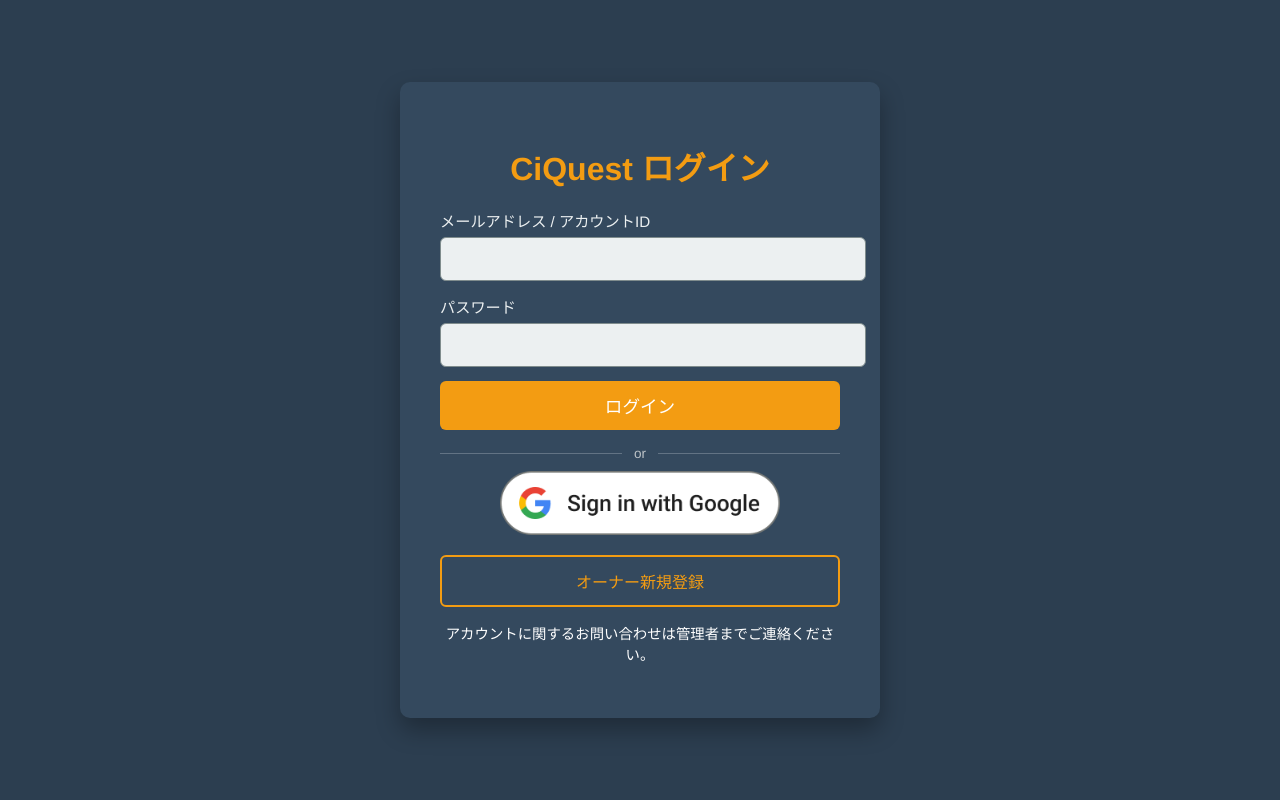
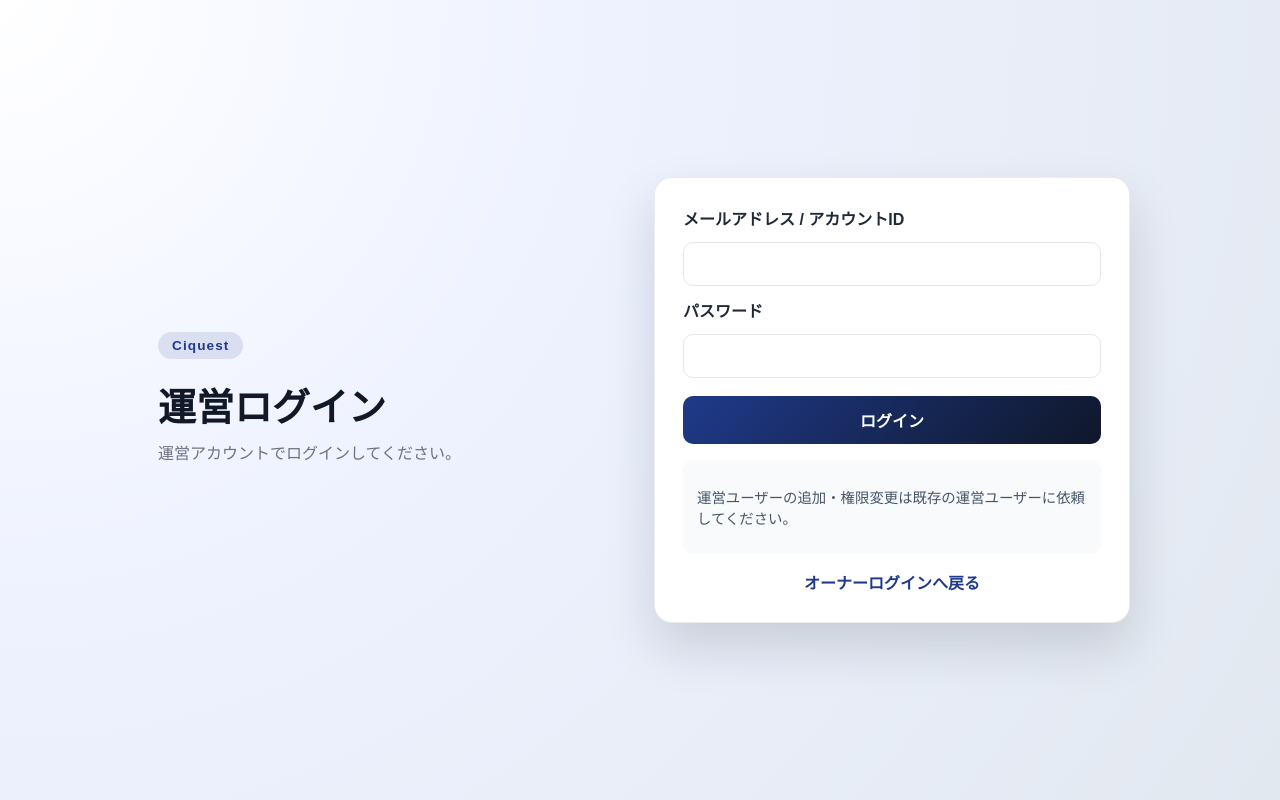
Before and after one commit to Tjungami/CiquestWebApp, a Django app: page /login/?role=admin in a window 1280 px wide. Run offline with Django 5.2, Linux system fonts and the light colour scheme; some libraries are stand-ins or nearby versions.

Commit message:
Split admin login UI and remove Google from owner login

```diff
--- a/admin_panel/views.py
+++ b/admin_panel/views.py
@@ -49,7 +49,7 @@ def _ensure_admin(request):
 
 def _redirect_if_not_admin(request):
     if not _ensure_admin(request):
-        return redirect("login")
+        return redirect(f"{reverse('login')}?role=admin")
     return None
 
 
--- a/ciquest_server/views.py
+++ b/ciquest_server/views.py
@@ -67,6 +67,7 @@ def owner_entry(request):
 
 def unified_login(request):
     error = None
+    role = (request.GET.get("role") or "").strip().lower()
     if request.method == "POST":
         identifier = (request.POST.get("identifier") or "").strip()
         password = request.POST.get("password") or ""
@@ -124,7 +125,8 @@ def unified_login(request):
             else:
                 error = "Email address or password is incorrect."
 
-    return render(request, "common/login.html", {"error": error})
+    template_name = "common/login_admin.html" if role == "admin" else "common/login.html"
+    return render(request, template_name, {"error": error, "role": role})
 
 
 def unified_logout(request):
--- /dev/null
+++ b/static/css/admin/login.css
@@ -0,0 +1,180 @@
+:root {
+  color-scheme: light;
+  --ink: #111827;
+  --muted: #6b7280;
+  --bg: #f6f7fb;
+  --card: #ffffff;
+  --accent: #1f3a8a;
+  --accent-soft: rgba(31, 58, 138, 0.12);
+  --shadow: 0 24px 50px rgba(17, 24, 39, 0.15);
+}
+
+* {
+  box-sizing: border-box;
+}
+
+body.admin-login {
+  margin: 0;
+  font-family: "Noto Sans JP", "Hiragino Kaku Gothic ProN", "Yu Gothic", sans-serif;
+  background: radial-gradient(circle at top left, #ffffff 0%, #eef2ff 40%, #e2e8f0 100%);
+  color: var(--ink);
+  min-height: 100vh;
+  display: flex;
+  align-items: center;
+  justify-content: center;
+  padding: 32px 20px;
+}
+
+.login-shell {
+  width: min(980px, 100%);
+  display: grid;
+  grid-template-columns: repeat(auto-fit, minmax(280px, 1fr));
+  gap: 28px;
+  align-items: center;
+}
+
+.login-hero {
+  padding: 12px 8px;
+}
+
+.brand-chip {
+  display: inline-flex;
+  align-items: center;
+  padding: 6px 14px;
+  border-radius: 999px;
+  background: var(--accent-soft);
+  color: var(--accent);
+  font-weight: 700;
+  letter-spacing: 0.08em;
+  font-size: 0.85rem;
+}
+
+.login-hero h1 {
+  margin: 18px 0 8px;
+  font-size: clamp(28px, 4vw, 38px);
+}
+
+.login-hero p {
+  margin: 0;
+  color: var(--muted);
+  line-height: 1.7;
+}
+
+.login-card {
+  background: var(--card);
+  border-radius: 18px;
+  box-shadow: var(--shadow);
+  padding: 28px;
+  border: 1px solid rgba(17, 24, 39, 0.08);
+}
+
+.login-form {
+  display: flex;
+  flex-direction: column;
+  gap: 12px;
+}
+
+label {
+  font-weight: 600;
+  color: #1f2937;
+}
+
+input[type="text"],
+input[type="password"],
+input[type="email"] {
+  width: 100%;
+  padding: 12px 14px;
+  border-radius: 10px;
+  border: 1px solid #e5e7eb;
+  font-size: 1rem;
+}
+
+input:focus {
+  outline: none;
+  border-color: var(--accent);
+  box-shadow: 0 0 0 3px rgba(31, 58, 138, 0.18);
+}
+
+button {
+  margin-top: 6px;
+  width: 100%;
+  padding: 12px;
+  border: none;
+  border-radius: 10px;
+  background: linear-gradient(135deg, #1f3a8a, #0f172a);
+  color: #fff;
+  font-weight: 700;
+  cursor: pointer;
+  font-size: 1rem;
+  transition: transform 0.2s ease, box-shadow 0.2s ease;
+}
+
+button:hover {
+  transform: translateY(-1px);
+  box-shadow: 0 16px 30px rgba(15, 23, 42, 0.2);
+}
+
+.login-note {
+  margin-top: 16px;
+  padding: 12px 14px;
+  border-radius: 10px;
+  background: #f8fafc;
+  color: #475569;
+  font-size: 0.9rem;
+}
+
+.login-links {
+  margin-top: 16px;
+  text-align: center;
+}
+
+.login-links a {
+  color: var(--accent);
+  text-decoration: none;
+  font-weight: 600;
+}
+
+.login-links a:hover {
+  text-decoration: underline;
+}
+
+#error-message {
+  text-align: center;
+  color: #dc2626;
+  font-weight: 600;
+  margin: 0 0 12px;
+}
+
+.messages {
+  list-style: none;
+  padding: 0;
+  margin: 0 0 12px;
+}
+
+.messages li {
+  padding: 10px 12px;
+  border-radius: 8px;
+  margin-bottom: 8px;
+  font-size: 0.92rem;
+}
+
+.messages .success {
+  background: #ecfdf3;
+  color: #15803d;
+}
+
+.messages .info {
+  background: #eff6ff;
+  color: #1d4ed8;
+}
+
+.messages .error {
+  background: #fef2f2;
+  color: #b91c1c;
+}
+
+@media (max-width: 640px) {
+  .login-card {
+    padding: 22px;
+  }
+}
--- a/templates/common/login.html
+++ b/templates/common/login.html
@@ -3,13 +3,13 @@
 <html lang="ja">
 <head>
   <meta charset="UTF-8">
-  <title>CiQuest ログイン</title>
+  <title>オーナーログイン | CiQuest</title>
   <link rel="icon" href="{% static 'img/common/CIquest.ico' %}" type="image/x-icon">
   <link rel="stylesheet" href="{% static 'css/owner/login.css' %}">
 </head>
 <body>
   <div class="login-container">
-    <h1>CiQuest ログイン</h1>
+    <h1>オーナーログイン</h1>
 
     {% if messages %}
       <ul class="messages">
@@ -31,15 +31,6 @@
       <input type="password" name="password" id="password" autocomplete="current-password" required>
       <button type="submit">ログイン</button>
     </form>
-    <div class="oauth-divider"><span>or</span></div>
-    <a class="google-login" href="{% url 'google_owner_login' %}">
-      <img
-        src="{% static 'img/common/web_light_rd_SI@2x.png' %}"
-        alt="Googleでログイン"
-        class="google-btn"
-      >
-    </a>
-
     <div class="signup-button-wrapper">
       <a href="{% url 'signup' %}" class="signup-button">オーナー新規登録</a>
     </div>
--- /dev/null
+++ b/templates/common/login_admin.html
@@ -0,0 +1,50 @@
+{% load static %}
+<!DOCTYPE html>
+<html lang="ja">
+<head>
+  <meta charset="UTF-8">
+  <title>運営ログイン | CiQuest</title>
+  <link rel="icon" href="{% static 'img/common/CIquest.ico' %}" type="image/x-icon">
+  <link rel="stylesheet" href="{% static 'css/admin/login.css' %}">
+</head>
+<body class="admin-login">
+  <div class="login-shell">
+    <div class="login-hero">
+      <span class="brand-chip">Ciquest</span>
+      <h1>運営ログイン</h1>
+      <p>運営アカウントでログインしてください。</p>
+    </div>
+
+    <div class="login-card">
+      {% if messages %}
+        <ul class="messages">
+          {% for message in messages %}
+            <li class="{{ message.tags }}">{{ message }}</li>
+          {% endfor %}
+        </ul>
+      {% endif %}
+
+      {% if error %}
+        <p id="error-message">{{ error }}</p>
+      {% endif %}
+
+      <form method="post" class="login-form">
+        {% csrf_token %}
+        <label for="identifier">メールアドレス / アカウントID</label>
+        <input type="text" name="identifier" id="identifier" autocomplete="username" required>
+        <label for="password">パスワード</label>
+        <input type="password" name="password" id="password" autocomplete="current-password" required>
+        <button type="submit">ログイン</button>
+      </form>
+
+      <div class="login-note">
+        <p>運営ユーザーの追加・権限変更は既存の運営ユーザーに依頼してください。</p>
+      </div>
+
+      <div class="login-links">
+        <a href="{% url 'login' %}">オーナーログインへ戻る</a>
+      </div>
+    </div>
+  </div>
+</body>
+</html>
```
